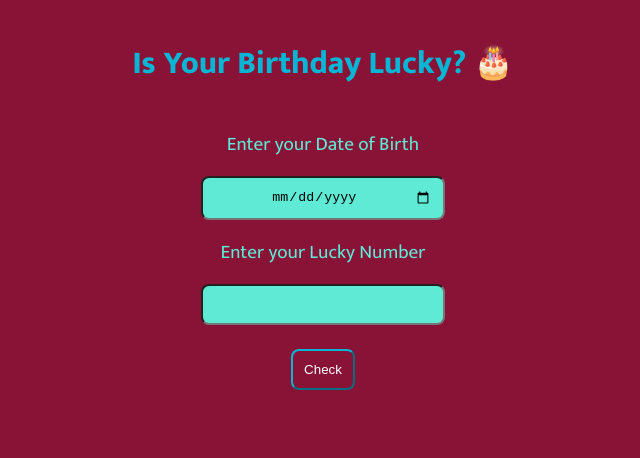
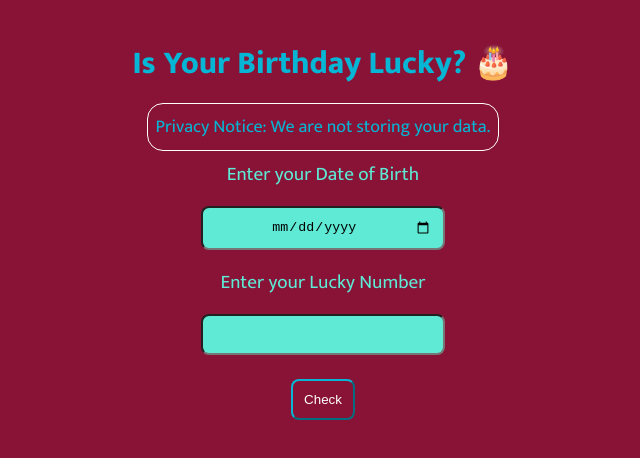
Before and after one commit to sweta1308/mark-11-is-your-birthday-lucky, a plain HTML site: page index.html in a window 1280 px wide. Shown: the whole page, without its empty margins (317-957 px from the left). Drawn offline with Linux system fonts and the light colour scheme.

Commit message:
update project

```diff
--- a/index.html
+++ b/index.html
@@ -14,6 +14,8 @@
             Is Your Birthday Lucky? 🎂
         </h1>
 
+        <p class="notice">Privacy Notice: We are not storing your data.</p>
+
         <label for="dob">
             Enter your Date of Birth
         </label>
@@ -26,6 +28,7 @@
         <button class="btn-check">Check</button>
 
         <p class="output"></p>
+        <img id="image"></img>
     </div>
 
     <script src="index.js"></script>
--- a/index.js
+++ b/index.js
@@ -2,6 +2,7 @@ const dateOfBirth = document.querySelector("#dob");
 const luckyNumber = document.querySelector("#lucky-number");
 const checkBtn = document.querySelector(".btn-check");
 const result = document.querySelector(".output");
+const outputImage = document.querySelector("#image");
 
 checkBtn.addEventListener('click', checkDobIsLucky);
 
@@ -26,7 +27,9 @@ function calculateSum(birthDate) {
 function compareValues(sum, luckyNumber) {
     if (sum % luckyNumber === 0) {
         result.innerText = "Yayy! Your Birthday is lucky 🤩";
+        outputImage.src = "/images/happy.svg";
     } else {
         result.innerText = "Oops! Your birthday is not lucky 😢";
+        outputImage.src = "/images/sad.svg";
     }
 }
--- a/styles.css
+++ b/styles.css
@@ -46,3 +46,18 @@ button {
     font-size: x-large;
     color: #06b6d4;
 }
+
+.notice {
+    padding: 0.5rem;
+    border: 1px solid white;
+    border-radius: 1rem;
+    color: #06b6d4;
+    font-size: large;
+    display: inline;
+    padding: 0.5rem;
+    margin: 1rem auto;
+}
+
+img{
+    width: 200px;
+}
```
Also changed, not shown: images/happy.svg (added), images/sad.svg (added).
